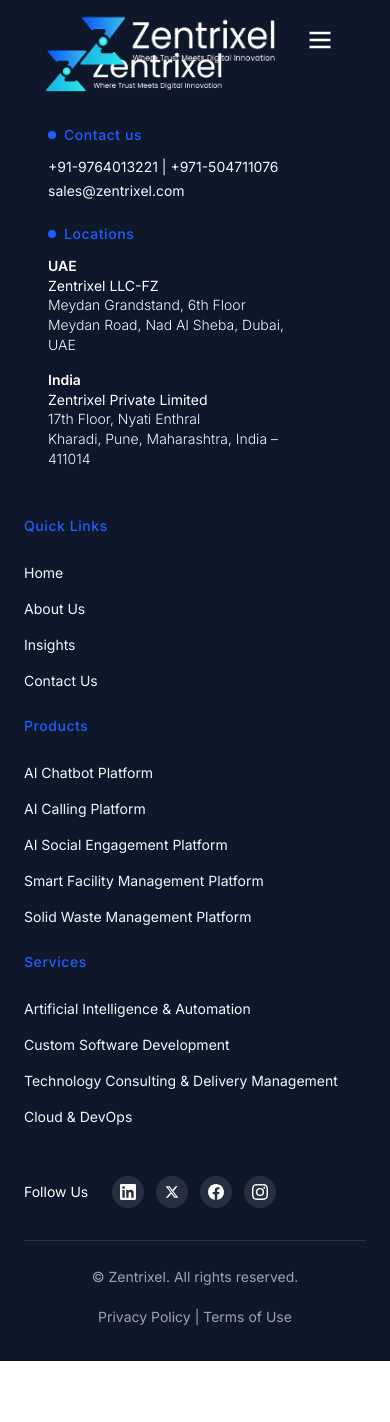
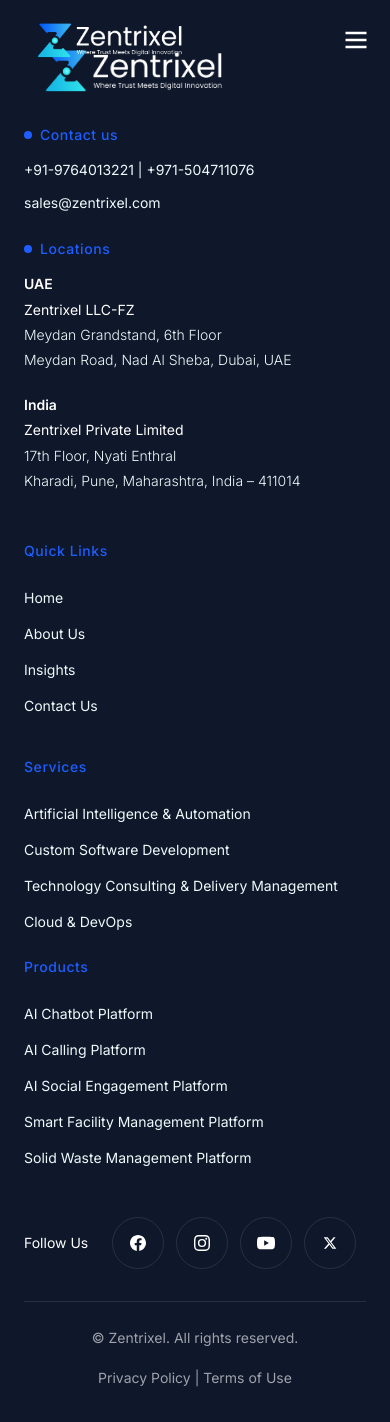
Before and after one commit to ankurmungekar/zentrixel, a React (Vite) app: page /contact in a window 390 px wide. Before the commit the page ends 1361 px from the top, so only its background shows below. Built offline with nearby package versions, Linux system fonts and the light colour scheme.

Commit message:
fixed mobile UI

```diff
--- a/src/components/layout/Footer.tsx
+++ b/src/components/layout/Footer.tsx
@@ -34,7 +34,7 @@
               <img src={logoWhite} alt="Zentrixel" className="h-[61px] w-auto" />
             </Link>
 
-            <div className="flex flex-col gap-6 pl-6">
+            <div className="flex flex-col gap-6 pl-6 max-md:pl-0">
               <div className="flex flex-col gap-3">
                 <div className="flex items-center gap-2">
                   <span className="h-2 w-2 flex-shrink-0 rounded-full bg-primary" />
@@ -42,7 +42,7 @@
                     Contact us
                   </span>
                 </div>
-                <div className="flex flex-col gap-1 font-body text-sm leading-[1.4em] text-[#EFF9FB]">
+                <div className="flex flex-col gap-2 font-body text-sm leading-[1.8em] text-[#EFF9FB]">
                   <span>+91-9764013221 | +971-504711076</span>
                   <span>sales@zentrixel.com</span>
                 </div>
@@ -55,7 +55,7 @@
                     Locations
                   </span>
                 </div>
-                <div className="flex flex-col gap-4 font-body text-sm leading-[1.4em]">
+                <div className="flex flex-col gap-5 font-body text-sm leading-[1.8em]">
                   <div>
                     <p className="font-semibold text-white">UAE</p>
                     <p className="text-white">Zentrixel LLC-FZ</p>
@@ -83,7 +83,9 @@
 
           {/* Right: Link Columns + Follow Us */}
           <div className="flex flex-1 flex-col gap-12 lg:py-4 lg:pl-16">
-            <div className="grid flex-1 grid-cols-1 gap-6 sm:grid-cols-3">
+            <div className="grid flex-1 grid-cols-1 gap-x-16 gap-y-6 sm:grid-cols-2">
+              {/* Column 1: Quick Links + Services stacked */}
+              <div className="flex flex-col gap-10">
                 <div className="flex flex-col gap-6">
                   <h3 className="font-body text-sm font-medium tracking-[0.04em] text-primary">
                     Quick Links
@@ -96,24 +98,6 @@
                           className="font-body text-sm leading-[1.4em] text-[#EFF9FB] transition-colors hover:text-white"
                         >
                           {link.label}
-                      </Link>
-                    </li>
-                  ))}
-                </ul>
-              </div>
-
-              <div className="flex flex-col gap-6">
-                <h3 className="font-body text-sm font-medium tracking-[0.04em] text-primary">
-                  Products
-                </h3>
-                <ul className="flex flex-col gap-3">
-                  {PRODUCTS.map((product) => (
-                    <li key={product}>
-                      <Link
-                        to="/products"
-                        className="font-body text-sm leading-[1.4em] text-[#EFF9FB] transition-colors hover:text-white"
-                      >
-                        {product}
                         </Link>
                       </li>
                     ))}
@@ -139,36 +123,34 @@
                 </div>
               </div>
 
+              {/* Column 2: Products */}
+              <div className="flex flex-col gap-6">
+                <h3 className="font-body text-sm font-medium tracking-[0.04em] text-primary">
+                  Products
+                </h3>
+                <ul className="flex flex-col gap-3">
+                  {PRODUCTS.map((product) => (
+                    <li key={product}>
+                      <Link
+                        to="/products"
+                        className="font-body text-sm leading-[1.4em] text-[#EFF9FB] transition-colors hover:text-white"
+                      >
+                        {product}
+                      </Link>
+                    </li>
+                  ))}
+                </ul>
+              </div>
+            </div>
+
             <div className="flex items-center gap-6">
               <span className="font-body text-sm text-white">Follow Us</span>
               <div className="flex items-center gap-3">
                 <a
-                  href="https://linkedin.com"
-                  target="_blank"
-                  rel="noopener noreferrer"
-                  className="flex h-8 w-8 items-center justify-center rounded-full bg-white/10 text-white transition-colors hover:bg-primary"
-                  aria-label="LinkedIn"
-                >
-                  <svg width="16" height="16" viewBox="0 0 24 24" fill="currentColor">
-                    <path d="M20.447 20.452h-3.554v-5.569c0-1.328-.027-3.037-1.852-3.037-1.853 0-2.136 1.445-2.136 2.939v5.667H9.351V9h3.414v1.561h.046c.477-.9 1.637-1.85 3.37-1.85 3.601 0 4.267 2.37 4.267 5.455v6.286zM5.337 7.433a2.062 2.062 0 01-2.063-2.065 2.064 2.064 0 112.063 2.065zm1.782 13.019H3.555V9h3.564v11.452zM22.225 0H1.771C.792 0 0 .774 0 1.729v20.542C0 23.227.792 24 1.771 24h20.451C23.2 24 24 23.227 24 22.271V1.729C24 .774 23.2 0 22.222 0h.003z" />
-                  </svg>
-                </a>
-                <a
-                  href="https://twitter.com"
-                  target="_blank"
-                  rel="noopener noreferrer"
-                  className="flex h-8 w-8 items-center justify-center rounded-full bg-white/10 text-white transition-colors hover:bg-primary"
-                  aria-label="X (Twitter)"
-                >
-                  <svg width="14" height="14" viewBox="0 0 24 24" fill="currentColor">
-                    <path d="M18.244 2.25h3.308l-7.227 8.26 8.502 11.24H16.17l-5.214-6.817L4.99 21.75H1.68l7.73-8.835L1.254 2.25H8.08l4.713 6.231zm-1.161 17.52h1.833L7.084 4.126H5.117z" />
-                  </svg>
-                </a>
-                <a
                   href="https://facebook.com"
                   target="_blank"
                   rel="noopener noreferrer"
-                  className="flex h-8 w-8 items-center justify-center rounded-full bg-white/10 text-white transition-colors hover:bg-primary"
+                  className="flex h-[52px] w-[52px] items-center justify-center rounded-full border border-white/10 text-white transition-colors hover:bg-primary"
                   aria-label="Facebook"
                 >
                   <svg width="16" height="16" viewBox="0 0 24 24" fill="currentColor">
@@ -179,11 +161,33 @@
                   href="https://instagram.com"
                   target="_blank"
                   rel="noopener noreferrer"
-                  className="flex h-8 w-8 items-center justify-center rounded-full bg-white/10 text-white transition-colors hover:bg-primary"
+                  className="flex h-[52px] w-[52px] items-center justify-center rounded-full border border-white/10 text-white transition-colors hover:bg-primary"
                   aria-label="Instagram"
                 >
                   <svg width="16" height="16" viewBox="0 0 24 24" fill="currentColor">
                     <path d="M12 2.163c3.204 0 3.584.012 4.85.07 3.252.148 4.771 1.691 4.919 4.919.058 1.265.069 1.645.069 4.849 0 3.205-.012 3.584-.069 4.849-.149 3.225-1.664 4.771-4.919 4.919-1.266.058-1.644.07-4.85.07-3.204 0-3.584-.012-4.849-.07-3.26-.149-4.771-1.699-4.919-4.92-.058-1.265-.07-1.644-.07-4.849 0-3.204.013-3.583.07-4.849.149-3.227 1.664-4.771 4.919-4.919 1.266-.057 1.645-.069 4.849-.069zM12 0C8.741 0 8.333.014 7.053.072 2.695.272.273 2.69.073 7.052.014 8.333 0 8.741 0 12c0 3.259.014 3.668.072 4.948.2 4.358 2.618 6.78 6.98 6.98C8.333 23.986 8.741 24 12 24c3.259 0 3.668-.014 4.948-.072 4.354-.2 6.782-2.618 6.979-6.98.059-1.28.073-1.689.073-4.948 0-3.259-.014-3.667-.072-4.947-.196-4.354-2.617-6.78-6.979-6.98C15.668.014 15.259 0 12 0zm0 5.838a6.162 6.162 0 100 12.324 6.162 6.162 0 000-12.324zM12 16a4 4 0 110-8 4 4 0 010 8zm6.406-11.845a1.44 1.44 0 100 2.881 1.44 1.44 0 000-2.881z" />
+                  </svg>
+                </a>
+                <a
+                  href="https://youtube.com"
+                  target="_blank"
+                  rel="noopener noreferrer"
+                  className="flex h-[52px] w-[52px] items-center justify-center rounded-full border border-white/10 text-white transition-colors hover:bg-primary"
+                  aria-label="YouTube"
+                >
+                  <svg width="18" height="18" viewBox="0 0 24 24" fill="currentColor">
+                    <path d="M23.498 6.186a3.016 3.016 0 00-2.122-2.136C19.505 3.545 12 3.545 12 3.545s-7.505 0-9.377.505A3.017 3.017 0 00.502 6.186C0 8.07 0 12 0 12s0 3.93.502 5.814a3.016 3.016 0 002.122 2.136c1.871.505 9.376.505 9.376.505s7.505 0 9.377-.505a3.015 3.015 0 002.122-2.136C24 15.93 24 12 24 12s0-3.93-.502-5.814zM9.545 15.568V8.432L15.818 12l-6.273 3.568z" />
+                  </svg>
+                </a>
+                <a
+                  href="https://x.com"
+                  target="_blank"
+                  rel="noopener noreferrer"
+                  className="flex h-[52px] w-[52px] items-center justify-center rounded-full border border-white/10 text-white transition-colors hover:bg-primary"
+                  aria-label="X"
+                >
+                  <svg width="14" height="14" viewBox="0 0 24 24" fill="currentColor">
+                    <path d="M18.244 2.25h3.308l-7.227 8.26 8.502 11.24H16.17l-5.214-6.817L4.99 21.75H1.68l7.73-8.835L1.254 2.25H8.08l4.713 6.231zm-1.161 17.52h1.833L7.084 4.126H5.117z" />
                   </svg>
                 </a>
               </div>
--- a/src/components/layout/Header.tsx
+++ b/src/components/layout/Header.tsx
@@ -32,9 +32,9 @@
           : 'bg-transparent'
       }`}
     >
-      <div className="mx-auto flex h-20 max-w-[1440px] items-center justify-between px-14">
+      <div className="mx-auto flex h-20 max-w-[1440px] items-center justify-between px-14 max-md:px-5">
         <Link to="/" aria-label="Zentrixel Home">
-          <img src={logo} alt="Zentrixel" className="h-[71px] w-auto" />
+          <img src={logo} alt="Zentrixel" className="h-[71px] w-auto max-md:h-[50px]" />
         </Link>
 
         <nav
@@ -89,7 +89,7 @@
 
       {mobileOpen && (
         <div className={`border-t lg:hidden ${scrolled ? 'border-white/10 bg-[#0D1429]' : 'border-white/10 bg-navy/95 backdrop-blur-md'}`}>
-          <nav className="mx-auto flex max-w-[1440px] flex-col gap-1 px-14 py-6 font-body">
+          <nav className="mx-auto flex max-w-[1440px] flex-col gap-1 px-14 py-6 font-body max-md:px-5">
             {NAV_LINKS.map((link) => (
               <Link
                 key={link.label}
--- a/src/components/sections/FAQ.tsx
+++ b/src/components/sections/FAQ.tsx
@@ -38,11 +38,11 @@
   const [openIndex, setOpenIndex] = useState(0)
 
   return (
-    <section className="bg-white py-20" id="faq">
+    <section className="bg-white py-20 max-md:py-12" id="faq">
       <div className="mx-auto max-w-[1440px] px-14 max-md:px-6">
         <div className="flex flex-col gap-12 lg:flex-row lg:gap-20">
           <div className="lg:w-[407px] lg:flex-shrink-0 lg:pt-[15px]">
-            <h2 className="whitespace-pre-line font-heading text-4xl font-semibold leading-[1.28em] text-navy">
+            <h2 className="whitespace-pre-line font-heading text-4xl font-semibold leading-[1.28em] text-navy max-md:text-3xl">
               {'FREQUENTLY\nASKED QUESTIONS'}
             </h2>
             <img
@@ -65,7 +65,7 @@
                     aria-expanded={isOpen}
                   >
                     <span
-                      className={`font-body text-xl font-medium leading-snug transition-colors ${
+                      className={`font-body text-xl font-medium leading-snug transition-colors max-md:text-base ${
                         isOpen ? 'text-primary' : 'text-muted'
                       }`}
                     >
--- a/src/components/sections/Industries.tsx
+++ b/src/components/sections/Industries.tsx
@@ -44,8 +44,8 @@
 
 export default function Industries() {
   return (
-    <section className="bg-white py-20" id="industries">
-      <div className="mx-auto max-w-[1440px] px-14">
+    <section className="bg-white py-20 max-md:py-12" id="industries">
+      <div className="mx-auto max-w-[1440px] px-14 max-md:px-5">
         {/* Row 1: Title block + 2 cards */}
         <div className="hidden gap-[30px] lg:flex">
           {/* Title block */}
@@ -99,7 +99,7 @@
   return (
     <Link
       to="/industries"
-      className="group relative flex h-[293px] flex-col justify-between overflow-hidden rounded-xl p-[30px] transition-all duration-300 hover:-translate-y-1 hover:shadow-xl"
+      className="group relative flex h-[293px] flex-col justify-between overflow-hidden rounded-xl p-[30px] transition-all duration-300 hover:-translate-y-1 hover:shadow-xl max-md:h-[240px] max-md:p-5"
       style={{
         background: industry.gradient,
         width: mobile ? '100%' : industry.width,
--- a/src/components/sections/Products.tsx
+++ b/src/components/sections/Products.tsx
@@ -44,8 +44,8 @@
   const [activeIndex, setActiveIndex] = useState(0)
 
   return (
-    <section className="bg-white py-20" id="products">
-      <div className="mx-auto max-w-[1440px] px-14">
+    <section className="bg-white py-20 max-md:py-12" id="products">
+      <div className="mx-auto max-w-[1440px] px-14 max-md:px-5">
         <p className="mx-auto mb-4 w-fit font-sub-heading text-2xl leading-[1.5em] text-[#023497]">
           Our Products
         </p>
@@ -65,7 +65,7 @@
                 className="relative cursor-pointer overflow-hidden rounded-2xl"
                 style={{
                   flex: isActive ? '0 0 416px' : '1 1 0%',
-                  transition: 'flex 500ms ease-in-out',
+                  transition: 'flex 300ms ease-in-out',
                 }}
                 onMouseEnter={() => setActiveIndex(idx)}
               >
--- a/src/components/ui/SectionHeading.tsx
+++ b/src/components/ui/SectionHeading.tsx
@@ -14,7 +14,7 @@
   return (
     <div className={centered ? 'text-center' : ''}>
       <h2
-        className={`font-heading text-4xl font-semibold leading-snug ${
+        className={`font-heading text-4xl font-semibold leading-snug max-md:text-2xl ${
           light ? 'text-white' : 'text-navy'
         }`}
       >
@@ -22,7 +22,7 @@
       </h2>
       {subtitle && (
         <p
-          className={`mt-3 whitespace-pre-line font-body text-base leading-relaxed ${
+          className={`mt-3 whitespace-pre-line font-body text-base leading-relaxed max-md:text-sm ${
             light ? 'text-white/70' : 'text-muted'
           }`}
         >
```
Also changed, not shown: src/components/sections/CTASection.tsx (+5 -5 lines), src/components/sections/Hero.tsx (+6 -6 lines), src/components/sections/Services.tsx (+4 -4 lines), src/components/sections/Testimonials.tsx (+30 -6 lines), src/components/sections/WhyZentrixel.tsx (+3 -4 lines), 1 other file (tests, documents, lock files or other folders). Lines whose indentation alone changed are shown as unchanged.
